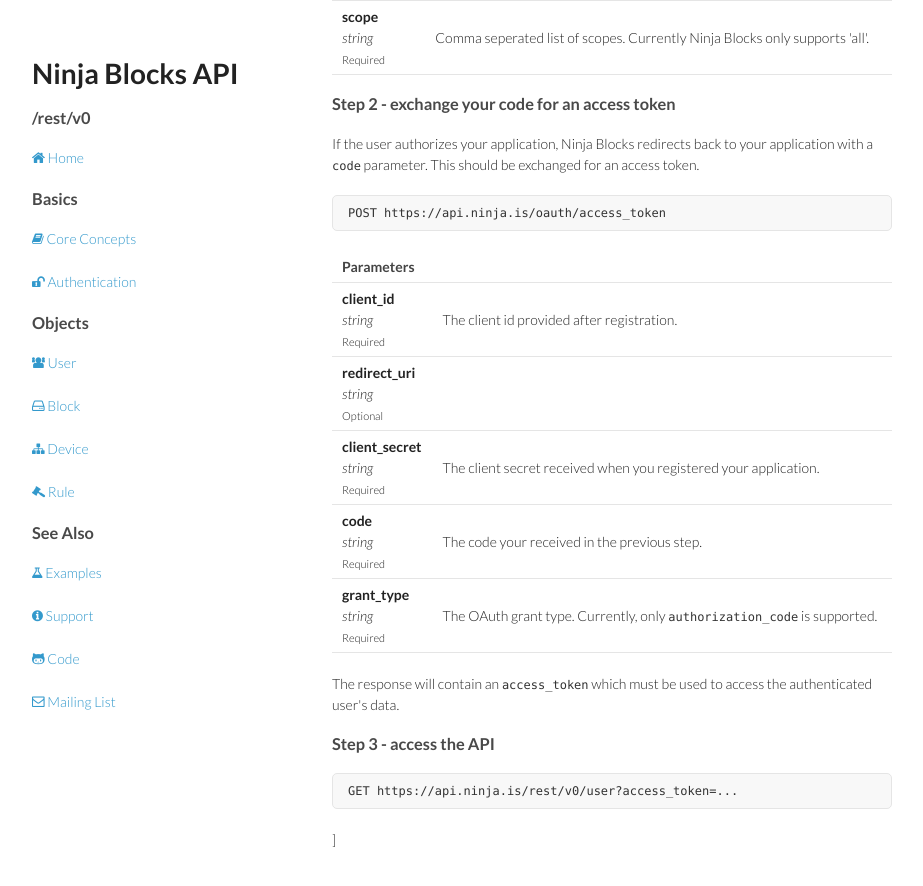
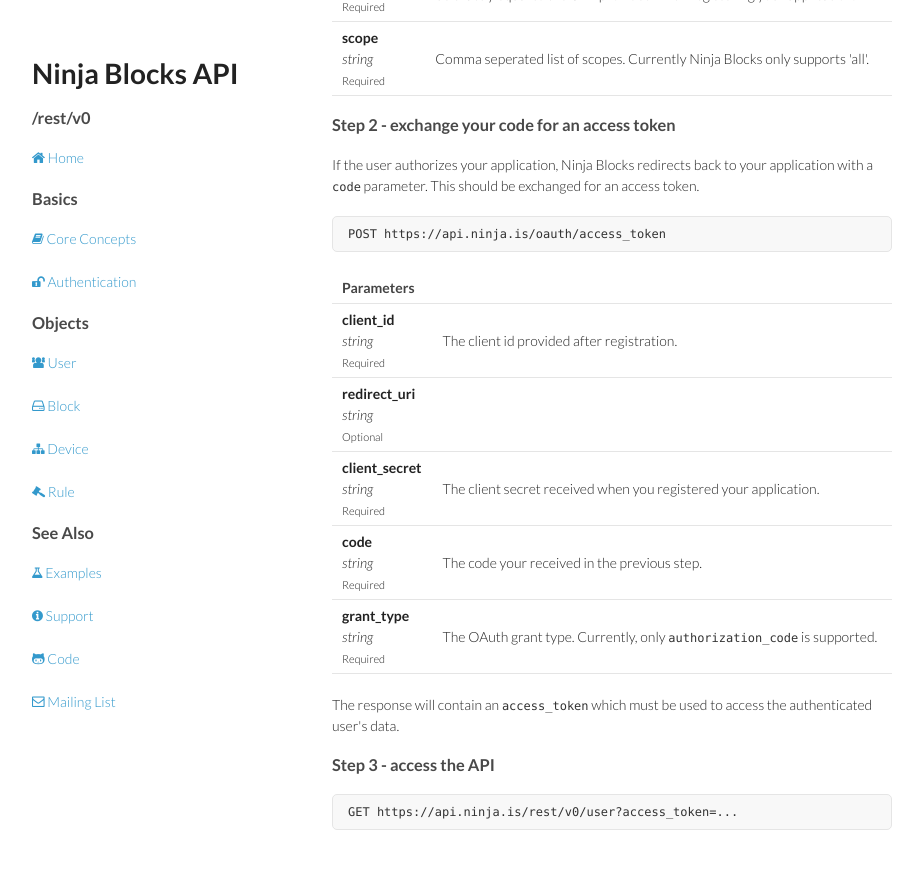
Before and after one commit to ninjablocks/ninjablocks.github.com, a Jekyll site: the page built from authentication.html, in a window 1280 px wide and 900 px high, scrolled down 843 px. Shown: the top 886 px of the window, without its empty margins (178-1101 px from the left). Built offline with Jekyll 4.4.1, drawn with Linux system fonts in a browser that asks for light colours; nearby versions of some CDN libraries.

Commit message:
Remove extraneous character

```diff
--- a/authentication.html
+++ b/authentication.html
@@ -7,6 +7,7 @@
   <p>To get you up and running quickly, we've built in a user access token, which you can enable (and revoke), in the <a href="https://a.ninja.is/heacking">account settings page</a>. This API token will allow you full API access to your own account.</p>
   <pre><code>GET https://api.ninja.is/rest/v0/user?user_access_token=...</code></pre>
   <p>In order to build an application that accesses another user's data, you will need to following the steps in the OAuth 2 section below.</p>
+  <hr />
   <h1>OAuth 2</h1>
   <p>OAuth 2 is a protocol that allows third party applications access to a user's personal data securely. OAuth 2 is the only means by which a third party application can access another user's data via the Ninja Blocks platform.</p>
   <p>All third party applications must be registed on the '<a href="https://a.ninja.is/hacking">settings</a>' page of your Ninja Blocks account, and are issued an ID and secret on registration. The client secret must not be shared.</p>
@@ -101,7 +102,7 @@
   <p>
   <h3>Step 3 - access the API</h3>
   <pre><code>GET https://api.ninja.is/rest/v0/user?access_token=...</code></pre>
-]</section>
+</section>
 
 
 
```
Also changed, not shown: 1 other file.
